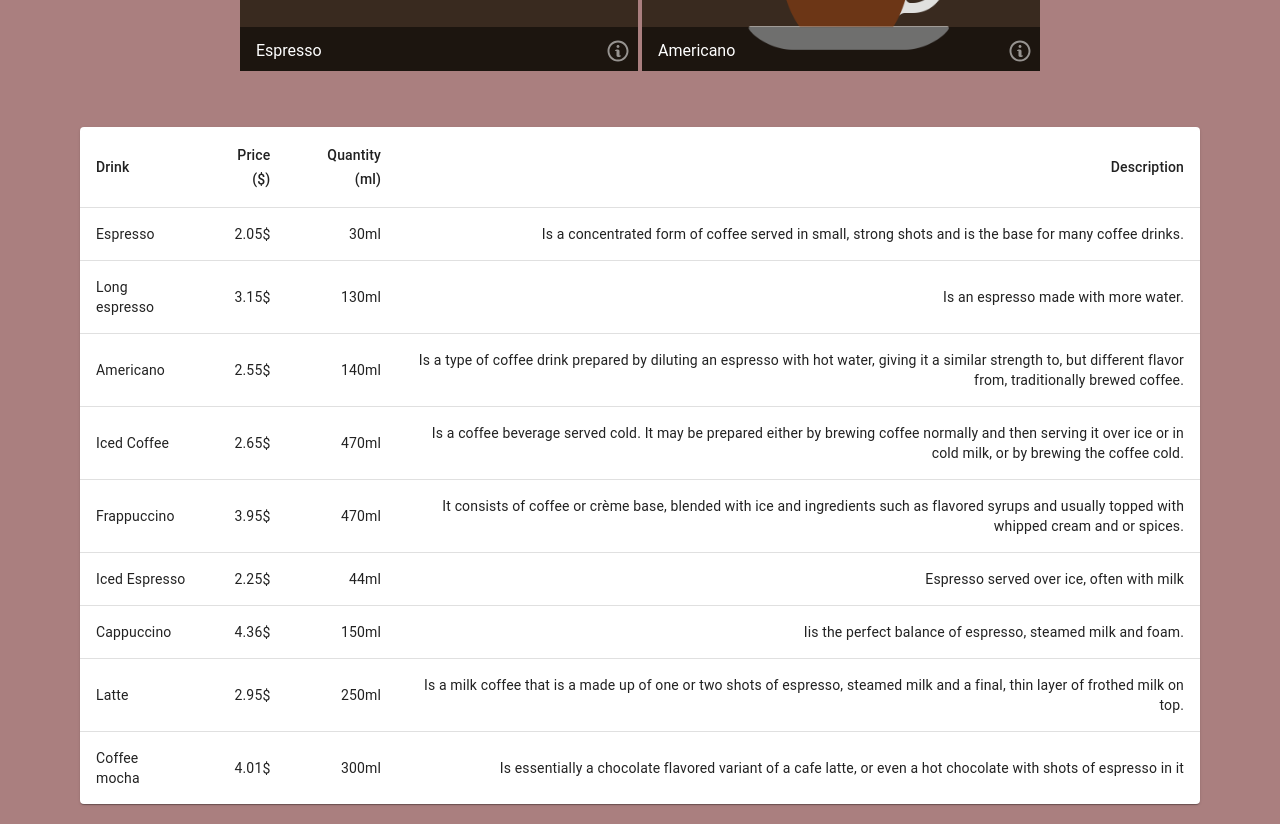
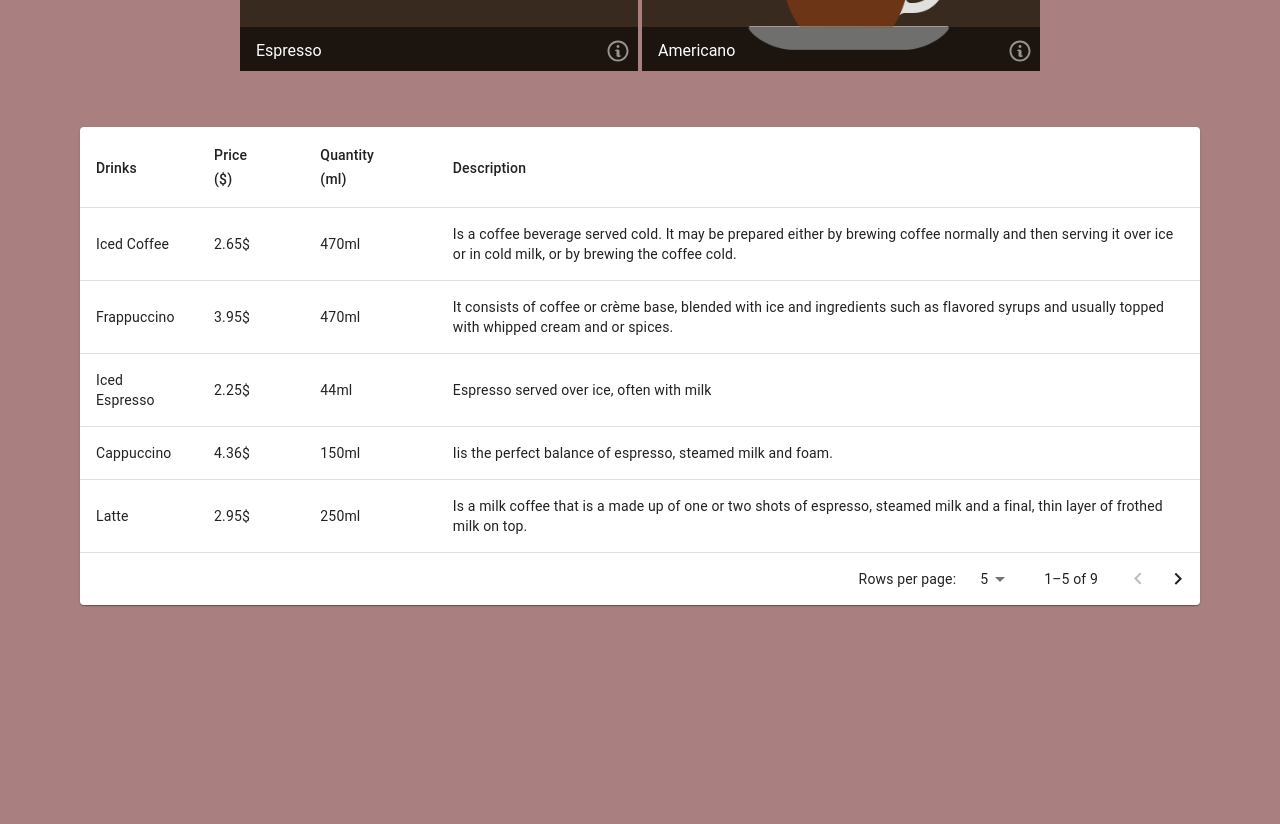
Before and after one commit to Alexa-Iordache/Coffee-project, a React (Create React App) app: page /coffee-page in a window 1280 px wide. Shown: the part 500-1324 px from the top of the page. After the commit the page ends 1141 px from the top, so only its background shows below. Built offline with nearby package versions, Linux system fonts and the light colour scheme.

Commit message:
sorting table almost added

```diff
--- a/src/coffee-page/index.jsx
+++ b/src/coffee-page/index.jsx
@@ -1,7 +1,7 @@
 import React from 'react';
 import './coffee-page.css';
 import CoffeeTabs from '../tabs';
-import BasicTable from '../table';
+import EnhancedTable from '../table';
 
 export default function CoffeePage() {
 
@@ -12,7 +12,7 @@ export default function CoffeePage() {
         <CoffeeTabs  />
       </div>
       <div className='coffee-page__table'>
-        <BasicTable />
+        <EnhancedTable/>
       </div>
     </div>
   );
--- a/src/strongCoffee/index.jsx
+++ b/src/strongCoffee/index.jsx
@@ -81,7 +81,6 @@ export default function StrongCoffee() {
 }
 
 const itemData = [
-
   {
     img: image1,
     title: 'Espresso',
--- a/src/table/index.jsx
+++ b/src/table/index.jsx
@@ -1,65 +1,28 @@
 import * as React from 'react';
+import PropTypes from 'prop-types';
+// import { alpha } from '@mui/material/styles';
+import Box from '@mui/material/Box';
 import Table from '@mui/material/Table';
 import TableBody from '@mui/material/TableBody';
 import TableCell from '@mui/material/TableCell';
 import TableContainer from '@mui/material/TableContainer';
 import TableHead from '@mui/material/TableHead';
+import TablePagination from '@mui/material/TablePagination';
 import TableRow from '@mui/material/TableRow';
+import TableSortLabel from '@mui/material/TableSortLabel';
+// import Toolbar from '@mui/material/Toolbar';
+// import Typography from '@mui/material/Typography';
 import Paper from '@mui/material/Paper';
+import Checkbox from '@mui/material/Checkbox';
+// import IconButton from '@mui/material/IconButton';
+// import Tooltip from '@mui/material/Tooltip';
+// import FormControlLabel from '@mui/material/FormControlLabel';
+// import Switch from '@mui/material/Switch';
+// import DeleteIcon from '@mui/icons-material/Delete';
+// import FilterListIcon from '@mui/icons-material/FilterList';
+import { visuallyHidden } from '@mui/utils';
 
-export default function BasicTable(props) {
-
-    return (
-        <TableContainer component={Paper}>
-            <Table sx={{ minWidth: 650 }} aria-label="simple table">
-                <TableHead>
-                    <TableRow>
-                        <TableCell>Drink</TableCell>
-                        <TableCell align="right">Price &nbsp;($)</TableCell>
-                        <TableCell align="right">Quantity &nbsp;(ml)</TableCell>
-                        <TableCell align="right">Description</TableCell>
-                    </TableRow>
-                </TableHead>
-                <TableBody>
-                    {itemData.map((item) => (
-                        <TableRow
-                            key={item.title}
-                            sx={{ '&:last-child td, &:last-child th': { border: 0 } }}
-                        >
-                            <TableCell component="th" scope="row">
-                                {item.title}
-                            </TableCell>
-                            <TableCell align="right">{item.price}</TableCell>
-                            <TableCell align="right">{item.quantity}</TableCell>
-                            <TableCell align="right">{item.description}</TableCell>
-                        </TableRow>
-                    ))}
-                </TableBody>
-            </Table>
-        </TableContainer>
-    );
-}
-
-const itemData = [
-
-    {
-        title: 'Espresso',
-        price: '2.05$',
-        quantity: '30ml',
-        description: 'Is a concentrated form of coffee served in small, strong shots and is the base for many coffee drinks.'
-    },
-    {
-        title: 'Long espresso',
-        price: '3.15$',
-        quantity: '130ml',
-        description: 'Is an espresso made with more water.'
-    },
-    {
-        title: 'Americano',
-        price: '2.55$',
-        quantity: '140ml',
-        description: 'Is a type of coffee drink prepared by diluting an espresso with hot water, giving it a similar strength to, but different flavor from, traditionally brewed coffee.'
-    },
+const rows = [
   {
     title: 'Iced Coffee',
     price: '2.65$',
@@ -96,4 +59,307 @@ const itemData = [
     quantity: '300ml',
     description: 'Is essentially a chocolate flavored variant of a cafe latte, or even a hot chocolate with shots of espresso in it'
   },
+  {
+    title: 'Espresso',
+    price: '2.05$',
+    quantity: '30ml',
+    description: 'Is a concentrated form of coffee served in small, strong shots and is the base for many coffee drinks.'
+  },
+  {
+    title: 'Long espresso',
+    price: '3.15$',
+    quantity: '130ml',
+    description: 'Is an espresso made with more water.'
+  },
+  {
+    title: 'Americano',
+    price: '2.55$',
+    quantity: '140ml',
+    description: 'Is a type of coffee drink prepared by diluting an espresso with hot water, giving it a similar strength to, but different flavor from, traditionally brewed coffee.'
+  },
 ];
+
+
+function descendingComparator(a, b, orderBy) {
+  if (b[orderBy] < a[orderBy]) {
+    return -1;
+  }
+  if (b[orderBy] > a[orderBy]) {
+    return 1;
+  }
+  return 0;
+}
+
+function getComparator(order, orderBy) {
+  return order === 'desc'
+    ? (a, b) => descendingComparator(a, b, orderBy)
+    : (a, b) => -descendingComparator(a, b, orderBy);
+}
+
+
+// This method is created for cross-browser compatibility, if you don't
+// need to support IE11, you can use Array.prototype.sort() directly
+function stableSort(array, comparator) {
+  const stabilizedThis = array.map((el, index) => [el, index]);
+  stabilizedThis.sort((a, b) => {
+    const order = comparator(a[0], b[0]);
+    if (order !== 0) {
+      return order;
+    }
+    return a[1] - b[1];
+  });
+  return stabilizedThis.map((el) => el[0]);
+}
+
+const headCells = [
+  {
+    id: 'drinks',
+    numeric: false,
+    disablePadding: true,
+    label: 'Drinks',
+  },
+  {
+    id: 'price',
+    numeric: true,
+    disablePadding: false,
+    label: 'Price ($)',
+  },
+  {
+    id: 'quantity',
+    numeric: true,
+    disablePadding: false,
+    label: 'Quantity (ml)',
+  },
+  {
+    id: 'description',
+    numeric: false,
+    disablePadding: false,
+    label: 'Description',
+  },
+];
+
+function EnhancedTableHead(props) {
+  const {  order, orderBy, rowCount, onRequestSort } =
+    props;
+  const createSortHandler = (property) => (event) => {
+    onRequestSort(event, property);
+  };
+
+  return (
+    <TableHead>
+      <TableRow>
+        {headCells.map((headCell) => (
+          <TableCell
+            key={headCell.id}
+            sortDirection={orderBy === headCell.id ? order : false}
+          >
+            <TableSortLabel
+              active={orderBy === headCell.id}
+              direction={orderBy === headCell.id ? order : 'asc'}
+              onClick={createSortHandler(headCell.id)}
+            >
+              {headCell.label}
+              {orderBy === headCell.id ? (
+                <Box component="span" sx={visuallyHidden}>
+                  {order === 'desc' ? 'sorted descending' : 'sorted ascending'}
+                </Box>
+              ) : null}
+            </TableSortLabel>
+          </TableCell>
+        ))}
+      </TableRow>
+    </TableHead>
+  );
+}
+
+EnhancedTableHead.propTypes = {
+  onRequestSort: PropTypes.func.isRequired,
+  order: PropTypes.oneOf(['asc', 'desc']).isRequired,
+  orderBy: PropTypes.string.isRequired,
+  rowCount: PropTypes.number.isRequired,
+};
+
+// const EnhancedTableToolbar = (props) => {
+//   const { numSelected } = props;
+
+//   return (
+//     <Toolbar
+//       sx={{
+//         pl: { sm: 2 },
+//         pr: { xs: 1, sm: 1 },
+//         ...(numSelected > 0 && {
+//           bgcolor: (theme) =>
+//             alpha(theme.palette.primary.main, theme.palette.action.activatedOpacity),
+//         }),
+//       }}
+//     >
+//       {numSelected > 0 ? (
+//         <Typography
+//           sx={{ flex: '1 1 100%' }}
+//           color="inherit"
+//           variant="subtitle1"
+//           component="div"
+//         >
+//           {numSelected} selected
+//         </Typography>
+//       ) : (
+//         <Typography
+//           sx={{ flex: '1 1 100%' }}
+//           variant="h6"
+//           id="tableTitle"
+//           component="div"
+//         >
+//           Nutrition
+//         </Typography>
+//       )}
+
+//       {numSelected > 0 ? (
+//         <Tooltip title="Delete">
+//           {/* <IconButton>
+//             <DeleteIcon />
+//           </IconButton> */}
+//         </Tooltip>
+//       ) : (
+//         <Tooltip title="Filter list">
+//           {/* <IconButton>
+//             <FilterListIcon />
+//           </IconButton> */}
+//         </Tooltip>
+//       )}
+//     </Toolbar>
+//   );
+// };
+
+// EnhancedTableToolbar.propTypes = {
+//   numSelected: PropTypes.number.isRequired,
+// };
+
+export default function EnhancedTable() {
+  const [order, setOrder] = React.useState('asc');
+  const [orderBy, setOrderBy] = React.useState('calories');
+  const [page, setPage] = React.useState(0);
+  const [rowsPerPage, setRowsPerPage] = React.useState(5);
+
+  const handleRequestSort = (event, property) => {
+    const isAsc = orderBy === property && order === 'asc';
+    setOrder(isAsc ? 'desc' : 'asc');
+    setOrderBy(property);
+  };
+
+  // const handleSelectAllClick = (event) => {
+  //   if (event.target.checked) {
+  //     const newSelecteds = rows.map((n) => n.name);
+  //     setSelected(newSelecteds);
+  //     return;
+  //   }
+  //   setSelected([]);
+  // };
+
+  // const handleClick = (event, name) => {
+  //   const selectedIndex = selected.indexOf(name);
+  //   let newSelected = [];
+
+  //   if (selectedIndex === -1) {
+  //     newSelected = newSelected.concat(selected, name);
+  //   } else if (selectedIndex === 0) {
+  //     newSelected = newSelected.concat(selected.slice(1));
+  //   } else if (selectedIndex === selected.length - 1) {
+  //     newSelected = newSelected.concat(selected.slice(0, -1));
+  //   } else if (selectedIndex > 0) {
+  //     newSelected = newSelected.concat(
+  //       selected.slice(0, selectedIndex),
+  //       selected.slice(selectedIndex + 1),
+  //     );
+  //   }
+
+  //   setSelected(newSelected);
+  // };
+
+  const handleChangePage = (event, newPage) => {
+    setPage(newPage);
+  };
+
+  const handleChangeRowsPerPage = (event) => {
+    setRowsPerPage(parseInt(event.target.value, 10));
+    setPage(0);
+  };
+
+  // const handleChangeDense = (event) => {
+  //   setDense(event.target.checked);
+  // };
+
+  // const isSelected = (name) => selected.indexOf(name) !== -1;
+
+  // Avoid a layout jump when reaching the last page with empty rows.
+  const emptyRows =
+    page > 0 ? Math.max(0, (1 + page) * rowsPerPage - rows.length) : 0;
+
+  return (
+    <Box sx={{ width: '100%' }}>
+      <Paper sx={{ width: '100%', mb: 2 }}>
+        {/* <EnhancedTableToolbar numSelected={selected.length} /> */}
+        <TableContainer>
+          <Table
+            sx={{ minWidth: 750 }}
+            aria-labelledby="tableTitle"
+            // size={dense ? 'small' : 'medium'}
+          >
+            <EnhancedTableHead
+              // numSelected={selected.length}
+              order={order}
+              orderBy={orderBy}
+              // onSelectAllClick={handleSelectAllClick}
+              onRequestSort={handleRequestSort}
+              rowCount={rows.length}
+            />
+            <TableBody>
+              {/* if you don't need to support IE11, you can replace the `stableSort` call with:
+                 rows.slice().sort(getComparator(order, orderBy)) */}
+              {stableSort(rows, getComparator(order, orderBy))
+                .slice(page * rowsPerPage, page * rowsPerPage + rowsPerPage)
+                .map((row, index) => {
+                  // const isItemSelected = isSelected(row.name);
+                  const labelId = `enhanced-table-checkbox-${index}`;
+
+                  return (
+                    <TableRow
+                      hover
+                      // onClick={(event) => handleClick(event, row.name)}
+                      // role="checkbox"
+                      // aria-checked={isItemSelected}
+                      tabIndex={-1}
+                      key={row.name}
+                      // selected={isItemSelected}
+                    >
+                      <TableCell> {row.title} </TableCell>
+                      <TableCell> {row.price}</TableCell>
+                      <TableCell> {row.quantity}</TableCell>
+                      <TableCell> {row.description}</TableCell>
+                    </TableRow>
+                  );
+                })}
+              {/* {emptyRows > 0 && (
+                <TableRow
+                  // style={{
+                  //   height: (dense ? 33 : 53) * emptyRows,
+                  // }}
+                >
+                  <TableCell colSpan={6} />
+                </TableRow>
+              )} */}
+            </TableBody>
+          </Table>
+        </TableContainer>
+        <TablePagination
+          rowsPerPageOptions={[5, 10]}
+          component="div"
+          count={rows.length}
+          rowsPerPage={rowsPerPage}
+          page={page}
+          onPageChange={handleChangePage}
+          onRowsPerPageChange={handleChangeRowsPerPage}
+        />
+      </Paper>
+    </Box>
+  );
+}
```
Lines whose indentation alone changed are shown as unchanged.
